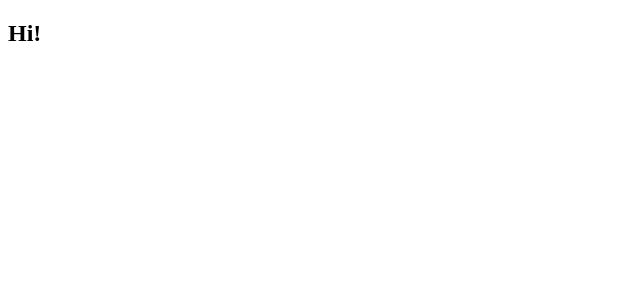
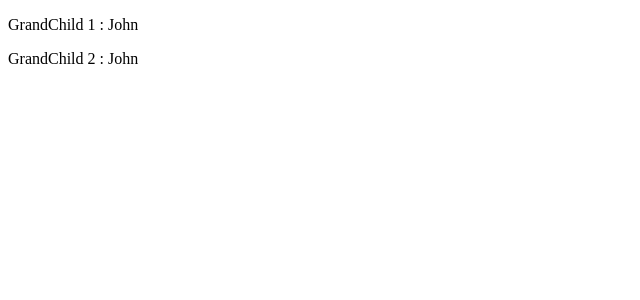
Before and after one commit to ajittupe2548/react-practice, a React (Vite) app: page / in a window 1280 px wide. Shown: the top 300 px of the page, without its empty margins (0-640 px from the left). Built offline with nearby package versions, Linux system fonts and the light colour scheme.

Commit message:
prop drilling

```diff
--- a/App.js
+++ b/App.js
@@ -3,6 +3,53 @@ import ReactDOM from 'react-dom/client';
 
 const reactRoot = ReactDOM.createRoot(document.getElementById("root"));
 
-const reactHeadingContainer = React.createElement("h2", {}, "Hi!");
+const Parent = ({name}) => {
+    return (
+        <>
+            <Child1 name={name} />
+            <Child2 name={name} />
+        </>
+    )
+}
 
-reactRoot.render(reactHeadingContainer);
+const Child1 = ({name}) => {
+    return (
+        <>
+            <GrandChild1 name={name} />
+        </>
+    )
+}
+
+const GrandChild1 = ({name}) => {
+    return (
+        <>
+            <p>GrandChild 1 : {name}</p>
+        </>
+    )
+}
+
+const Child2 = ({name}) => {
+    return (
+        <>
+            <GrandChild2 name={name} />
+        </>
+    )
+}
+
+const GrandChild2 = ({name}) => {
+    return (
+        <>
+            <p>GrandChild 2 : {name}</p>
+        </>
+    )
+}
+
+const App = () => {
+    return (
+        <>
+            <Parent name="John" />
+        </>
+    )
+}
+
+reactRoot.render(<App />);
--- a/Assignment.js
+++ b/Assignment.js
@@ -1,3 +1,4 @@
 /*
-
+What is prop drilling?
+Prop drilling occurs when a parent component passes data down to its children and then those children pass the same data down to their own children. This process can continue indefinitely.
 */
```
